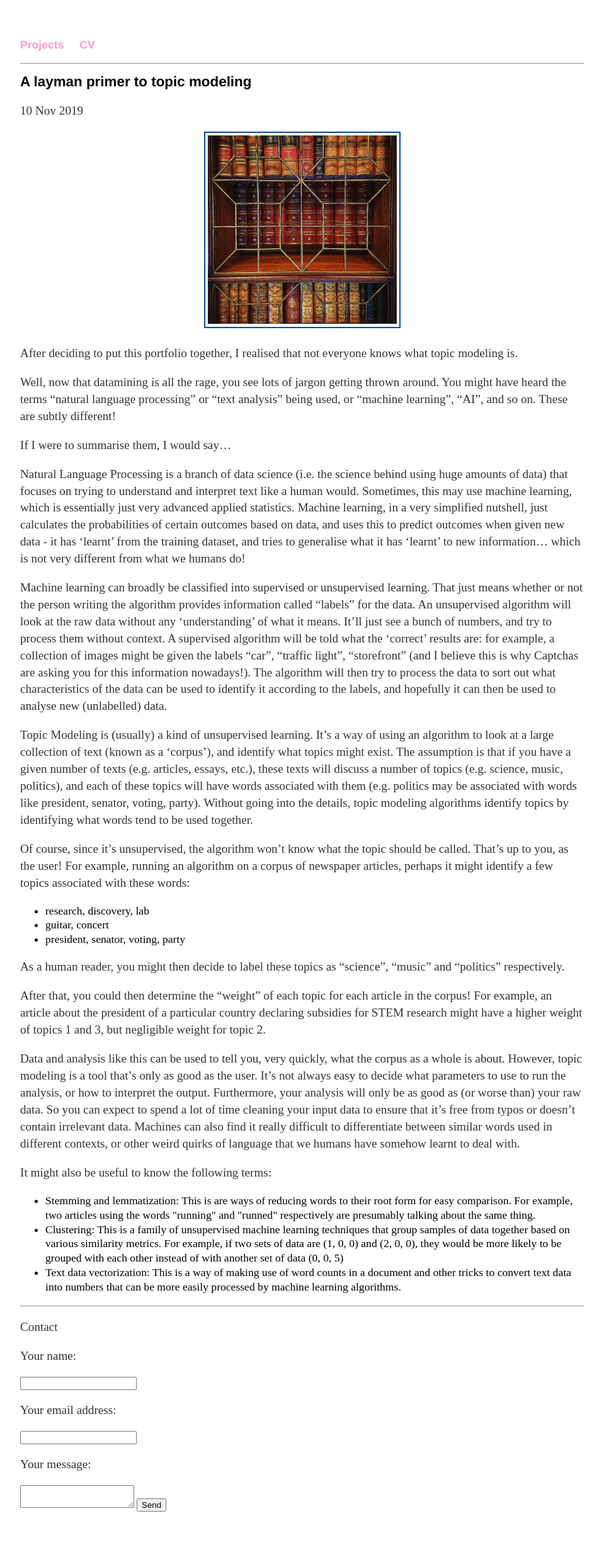
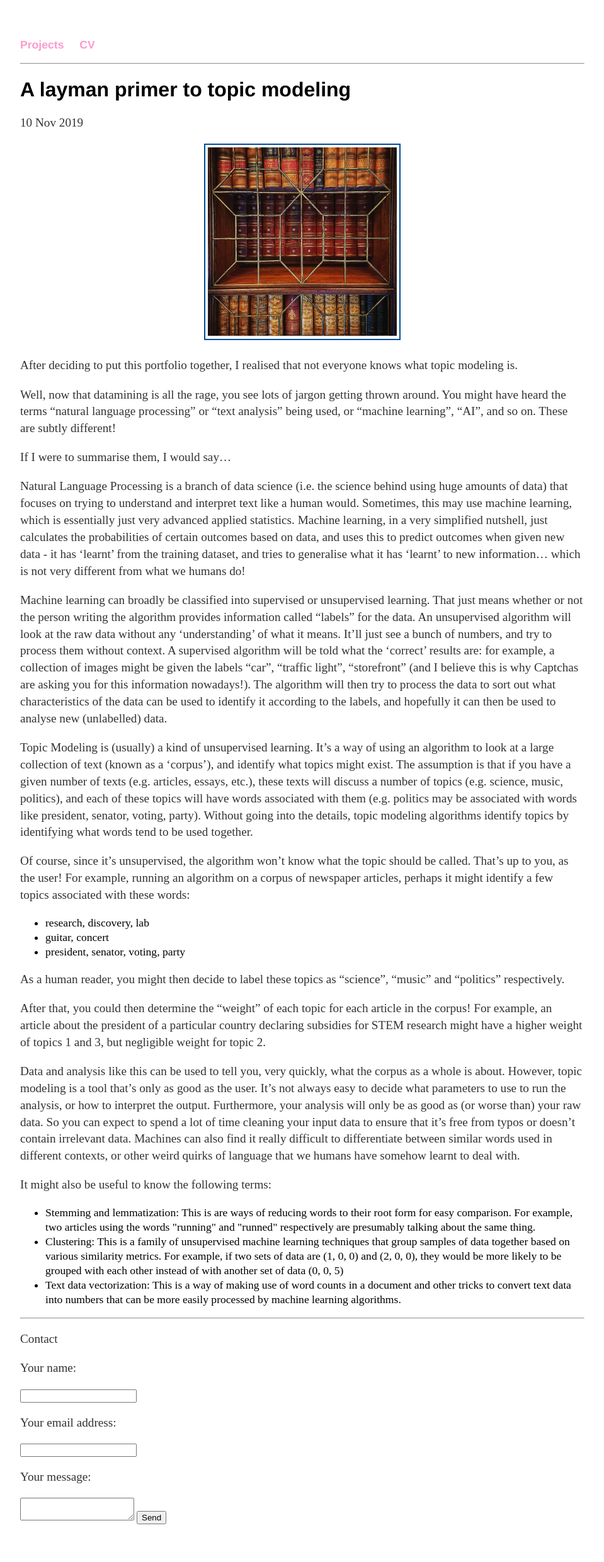
Before and after one commit to not-even-wong/not-even-wong.github.io, a Jekyll site: the page built from _posts/2019-11-10-layman-intro-topic-modeling.md, in a window 1280 px wide. Shown: the whole page at 63% size, without its empty margins (160-1119 px from the left). Built offline with Jekyll 4.4.1, drawn with Linux system fonts in a browser that asks for light colours.

Commit message:
Update main.css

```diff
--- a/css/main.css
+++ b/css/main.css
@@ -43,15 +43,15 @@
     text-decoration: underline;
 }
 h3 {
-    font-size: 2.2em;
+    font-size: 4em;
     font-family:'Helvetica', 'Arial', 'Sans-Serif';
 }
 h2 {
-    font-size: 1.8em;
+    font-size: 3em;
     font-family:'Helvetica', 'Arial', 'Sans-Serif';
 }
 h1 {
-    font-size: 1.4em;
+    font-size: 2em;
     font-family:'Helvetica', 'Arial', 'Sans-Serif';
 }
 p {
```
